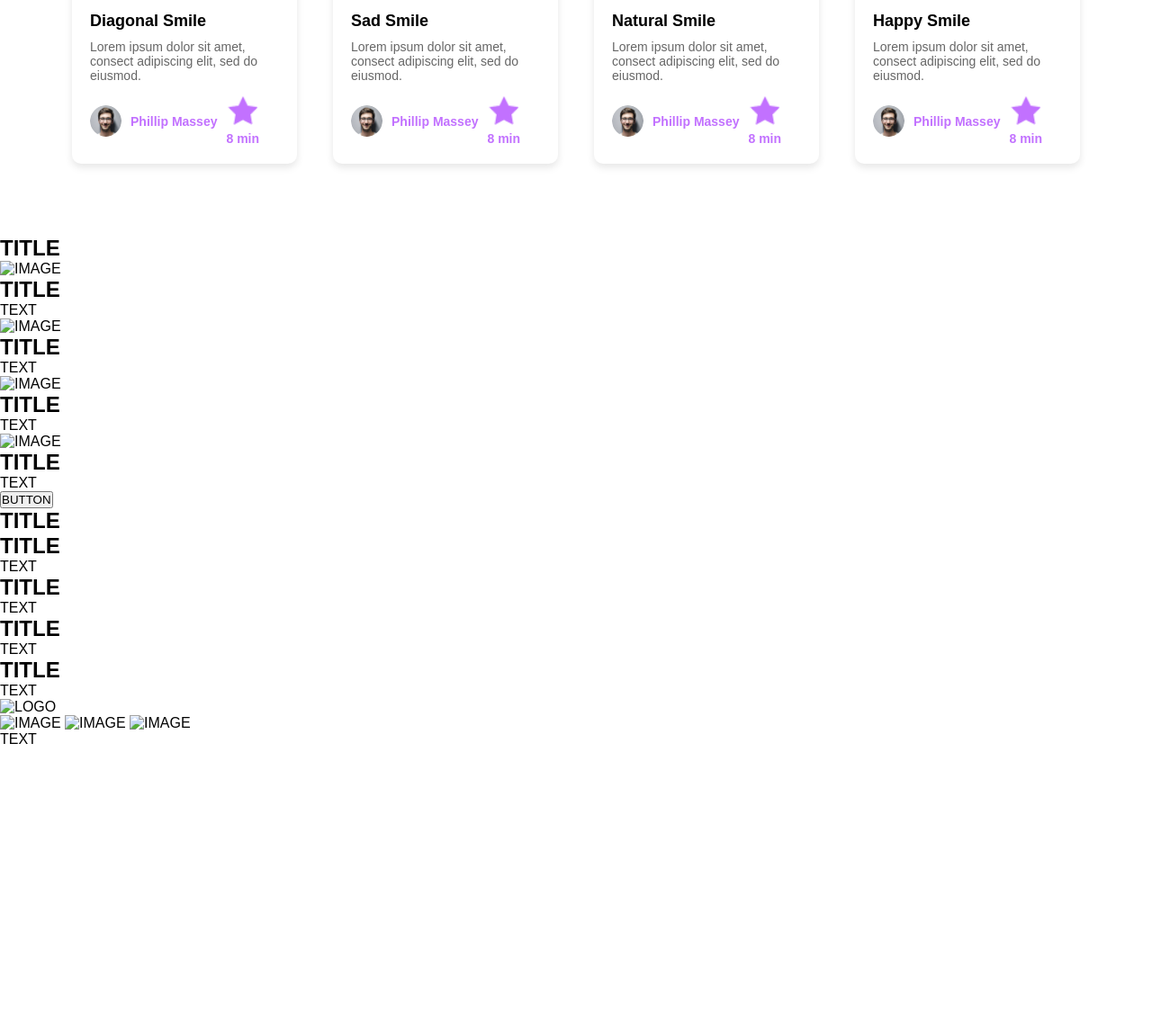
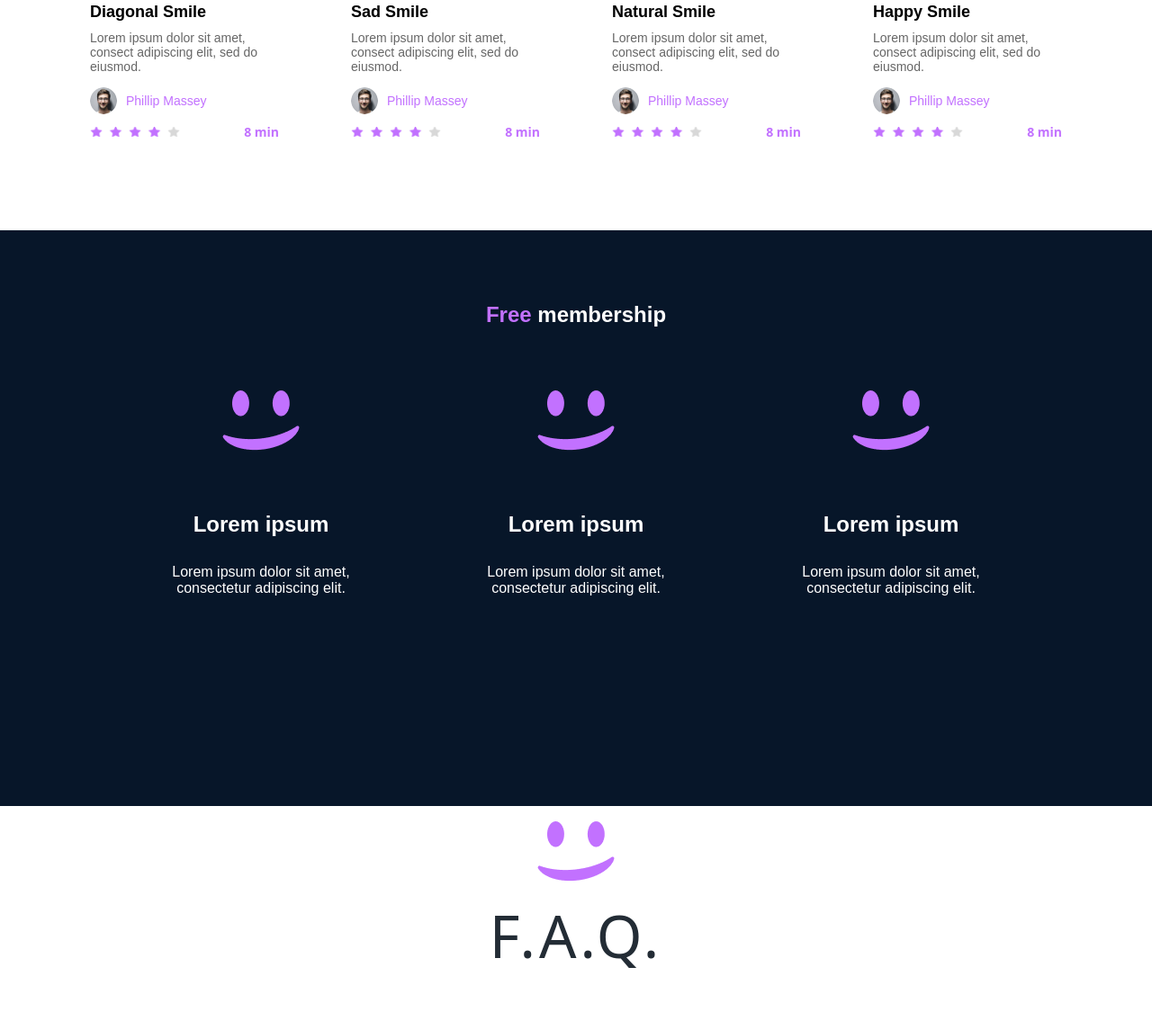
Before and after one commit to Nihad1903/holbertonschool-web-development, a plain HTML site: page css_advanced/index.html in a window 1280 px wide. Shown: the part 2154-3299 px from the top of the page at 90% size. Before the commit the page ends 2985 px from the top, so only its background shows below. Drawn offline with Linux system fonts and the light colour scheme.

Commit message:
project 3 demo v3

```diff
--- a/css_advanced/index.html
+++ b/css_advanced/index.html
@@ -1,10 +1,9 @@
 <!DOCTYPE html>
 <html lang="en">
-
   <head>
-    <meta charset="UTF-8">
-    <meta name="viewport" content="width=device-width, initial-scale=1.0">
-    <link rel="stylesheet" href="styles.css">
+    <meta charset="UTF-8" />
+    <meta name="viewport" content="width=device-width, initial-scale=1.0" />
+    <link rel="stylesheet" href="styles.css" />
     <title>Document</title>
   </head>
 
@@ -12,7 +11,7 @@
     <div class="hero-wrapper">
       <header>
         <a href="#">
-                <img src="logo.png" alt="Logo" class="logo-image">
+          <img src="logo.png" alt="Logo" class="logo-image" />
         </a>
         <nav>
           <a class="nav-link" href="#">COURSES</a>
@@ -27,25 +26,27 @@
           <button class="btn-register">REGISTER FOR FREE</button>
         </div>
         <div>
-                <h2 class="learn-pros"><span class="first-word">Learn</span> from the pros</h2>
+          <h2 class="learn-pros">
+            <span class="first-word">Learn</span> from the pros
+          </h2>
           <div class="image-row">
             <div class="person">
-                        <img class="banner-image" src="qaqash1.png" alt="IMAGE">
+              <img class="banner-image" src="qaqash1.png" alt="IMAGE" />
               <h3 class="person-name">Phillip Massey</h3>
-                        <p><i>« Smile of the year » 2018 - 201</i>9</h1>
+              <p><i>« Smile of the year » 2018 - 201</i>9</p>
             </div>
             <div class="person">
-                        <img class="banner-image" src="qiz1.png" alt="IMAGE">
+              <img class="banner-image" src="qiz1.png" alt="IMAGE" />
               <h3 class="person-name">Nannie Lawrence</h3>
               <p><i>Best « little smile »2017</i></p>
             </div>
             <div class="person">
-                        <img class="banner-image" src="qaqash2.png" alt="IMAGE">
+              <img class="banner-image" src="qaqash2.png" alt="IMAGE" />
               <h3 class="person-name">Bruce Walters</h3>
               <p><i>Best « Friend Smile » live performance 2019</i></p>
             </div>
             <div class="person">
-                        <img class="banner-image" src="qaqash3.png" alt="IMAGE">
+              <img class="banner-image" src="qaqash3.png" alt="IMAGE" />
               <h3 class="person-name">Henry Hughes</h3>
               <p><i>« 24h smiles » winner 2016 - 2019</i></p>
             </div>
@@ -57,10 +58,12 @@
     <main>
       <section class="quote-card">
         <div class="quote-person">
-                <img src="quote_qaqash.png" alt="IMAGE">
+          <img src="quote_qaqash.png" alt="IMAGE" />
           <div>
-                    <blockquote>« Those tutorials are concise and go straight to the point. I can’t think of a better
-                        place to learn smiling. And it’s so fun!</blockquote>
+            <blockquote>
+              « Those tutorials are concise and go straight to the point. I
+              can’t think of a better place to learn smiling. And it’s so fun!
+            </blockquote>
             <h2>Person Name</h2>
             <p>weather presenter</p>
           </div>
@@ -71,72 +74,84 @@
         <h1>Most <span>popular</span> tutorials</h1>
         <div class="video-grid">
           <div class="video-item">
-                    <img src="diagonal.png" alt="VIDEO">
+            <img src="diagonal.png" alt="VIDEO" />
             <div class="video-content">
               <h2>Diagonal Smile</h2>
-                        <p>Lorem ipsum dolor sit amet, consect adipiscing elit, sed do eiusmod.</p>
+              <p>
+                Lorem ipsum dolor sit amet, consect adipiscing elit, sed do
+                eiusmod.
+              </p>
               <div class="video-meta">
                 <div class="author">
-                                <img src="qaqash1.png" alt="Author">
+                  <img src="qaqash1.png" alt="Author" />
                   <h3>Phillip Massey</h3>
-                                <div class="video-rate">
-                                    <img src="stars.png" alt="stars">
-                                    <h3>8 min</h3>
                 </div>
+                <div class="rating-line">
+                  <img src="stars.png" alt="stars" />
+                  <span class="duration">8 min</span>
                 </div>
               </div>
             </div>
           </div>
 
           <div class="video-item">
-                    <img src="sad.png" alt="VIDEO">
+            <img src="sad.png" alt="VIDEO" />
             <div class="video-content">
               <h2>Sad Smile</h2>
-                        <p>Lorem ipsum dolor sit amet, consect adipiscing elit, sed do eiusmod.</p>
+              <p>
+                Lorem ipsum dolor sit amet, consect adipiscing elit, sed do
+                eiusmod.
+              </p>
               <div class="video-meta">
                 <div class="author">
-                                <img src="qaqash1.png" alt="Author">
+                  <img src="qaqash1.png" alt="Author" />
                   <h3>Phillip Massey</h3>
-                                <div class="video-rate">
-                                    <img src="stars.png" alt="stars">
-                                    <h3>8 min</h3>
                 </div>
+                <div class="rating-line">
+                  <img src="stars.png" alt="stars" />
+                  <span class="duration">8 min</span>
                 </div>
               </div>
             </div>
           </div>
 
           <div class="video-item">
-                    <img src="natural.png" alt="VIDEO">
+            <img src="natural.png" alt="VIDEO" />
             <div class="video-content">
               <h2>Natural Smile</h2>
-                        <p>Lorem ipsum dolor sit amet, consect adipiscing elit, sed do eiusmod.</p>
+              <p>
+                Lorem ipsum dolor sit amet, consect adipiscing elit, sed do
+                eiusmod.
+              </p>
               <div class="video-meta">
                 <div class="author">
-                                <img src="qaqash1.png" alt="Author">
+                  <img src="qaqash1.png" alt="Author" />
                   <h3>Phillip Massey</h3>
-                                <div class="video-rate">
-                                    <img src="stars.png" alt="stars">
-                                    <h3>8 min</h3>
                 </div>
+                <div class="rating-line">
+                  <img src="stars.png" alt="stars" />
+                  <span class="duration">8 min</span>
                 </div>
               </div>
             </div>
           </div>
 
           <div class="video-item">
-                    <img src="happy.png" alt="VIDEO">
+            <img src="happy.png" alt="VIDEO" />
             <div class="video-content">
               <h2>Happy Smile</h2>
-                        <p>Lorem ipsum dolor sit amet, consect adipiscing elit, sed do eiusmod.</p>
+              <p>
+                Lorem ipsum dolor sit amet, consect adipiscing elit, sed do
+                eiusmod.
+              </p>
               <div class="video-meta">
                 <div class="author">
-                                <img src="qaqash1.png" alt="Author">
+                  <img src="qaqash1.png" alt="Author" />
                   <h3>Phillip Massey</h3>
-                                <div class="video-rate">
-                                    <img src="stars.png" alt="stars">
-                                    <h3>8 min</h3>
                 </div>
+                <div class="rating-line">
+                  <img src="stars.png" alt="stars" />
+                  <span class="duration">8 min</span>
                 </div>
               </div>
             </div>
@@ -144,74 +159,80 @@
         </div>
       </section>
 
-        <section>
-            <h1>TITLE</h1>
-            <div>
-                <div>
-                    <img src="#" alt="IMAGE">
-                    <h2>TITLE</h2>
-                    <p>TEXT</p>
+      <section class="membership-section">
+        <h1 class="membership-title"><span>Free</span> membership</h1>
+        <div class="benefits-container">
+          <div class="benefit-card">
+            <img src="membership.png" alt="IMAGE" class="benefit-icon" />
+            <h2 class="benefit-title">Lorem ipsum</h2>
+            <p class="benefit-description">
+              Lorem ipsum dolor sit amet, consectetur adipiscing elit.
+            </p>
           </div>
-                <div>
-                    <img src="#" alt="IMAGE">
-                    <h2>TITLE</h2>
-                    <p>TEXT</p>
+          <div class="benefit-card">
+            <img src="membership.png" alt="IMAGE" class="benefit-icon" />
+            <h2 class="benefit-title">Lorem ipsum</h2>
+            <p class="benefit-description">
+              Lorem ipsum dolor sit amet, consectetur adipiscing elit.
+            </p>
           </div>
-                <div>
-                    <img src="#" alt="IMAGE">
-                    <h2>TITLE</h2>
-                    <p>TEXT</p>
+          <div class="benefit-card">
+            <img src="membership.png" alt="IMAGE" class="benefit-icon" />
+            <h2 class="benefit-title">Lorem ipsum</h2>
+            <p class="benefit-description">
+              Lorem ipsum dolor sit amet, consectetur adipiscing elit.
+            </p>
           </div>
-                <div>
-                    <img src="#" alt="IMAGE">
-                    <h2>TITLE</h2>
-                    <p>TEXT</p>
+          <div class="benefit-card">
+            <img src="membership.png" alt="IMAGE" class="benefit-icon" />
+            <h2 class="benefit-title">Lorem ipsum</h2>
+            <p class="benefit-description">
+              Lorem ipsum dolor sit amet, consectetur adipiscing elit.
+            </p>
           </div>
         </div>
-            <button>BUTTON</button>
+        <button class="btn-register">REGISTER FOR FREE</button>
       </section>
 
-
-        <section>
-            <h1>TITLE</h1>
-            <div>
-                <div>
-                    <div>
-                        <h2>TITLE</h2>
-                        <p>TEXT</p>
+      <section class="faq-section">
+  <h1 class="faq-main-title">F.A.Q.</h1>
+  <div class="faq-columns">
+    <div class="faq-column">
+      <div class="faq-item">
+        <h2 class="faq-question">How does this work?</h2>
+        <p class="faq-answer">Lorem ipsum dolor sit amet, consectetur adipiscing elit, sed do eiusmod tempor incididunt ut labore et dolore magna aliqua. Ut enim ad minim veniam, quis nostrud exercitation ullamco laboris nisi ut aliquip ex ea commodo consequat. Duis aute irure dolor in reprehenderit in voluptate velit esse cillum dolore eu fugiat nulla pariatur. Excepteur sint occaecat cupidatat non proident, sunt in culpa qui officia deserunt mollit anim id est laborum.</p>
       </div>
-                    <div>
-                        <h2>TITLE</h2>
-                        <p>TEXT</p>
+      <div class="faq-item">
+        <h2 class="faq-question">How does this work?</h2>
+        <p class="faq-answer">Lorem ipsum dolor sit amet, consectetur adipiscing elit, sed do eiusmod tempor incididunt ut labore et dolore magna aliqua. Ut enim ad minim veniam, quis nostrud exercitation ullamco laboris nisi ut aliquip ex ea commodo consequat. Duis aute irure dolor in reprehenderit in voluptate velit esse cillum dolore eu fugiat nulla pariatur. Excepteur sint occaecat cupidatat non proident, sunt in culpa qui officia deserunt mollit anim id est laborum.</p>
       </div>
     </div>
-                <div>
-                    <div>
-                        <h2>TITLE</h2>
-                        <p>TEXT</p>
+    <div class="faq-column">
+      <div class="faq-item">
+        <h2 class="faq-question">How does this work?</h2>
+        <p class="faq-answer">Lorem ipsum dolor sit amet, consectetur adipiscing elit, sed do eiusmod tempor incididunt ut labore et dolore magna aliqua. Ut enim ad minim veniam, quis nostrud exercitation ullamco laboris nisi ut aliquip ex ea commodo consequat. Duis aute irure dolor in reprehenderit in voluptate velit esse cillum dolore eu fugiat nulla pariatur. Excepteur sint occaecat cupidatat non proident, sunt in culpa qui officia deserunt mollit anim id est laborum.</p>
       </div>
-                    <div>
-                        <h2>TITLE</h2>
-                        <p>TEXT</p>
+      <div class="faq-item">
+        <h2 class="faq-question">How does this work?</h2>
+        <p class="faq-answer">Lorem ipsum dolor sit amet, consectetur adipiscing elit, sed do eiusmod tempor incididunt ut labore et dolore magna aliqua. Ut enim ad minim veniam, quis nostrud exercitation ullamco laboris nisi ut aliquip ex ea commodo consequat. Duis aute irure dolor in reprehenderit in voluptate velit esse cillum dolore eu fugiat nulla pariatur. Excepteur sint occaecat cupidatat non proident, sunt in culpa qui officia deserunt mollit anim id est laborum.</p>
       </div>
     </div>
   </div>
 </section>
 
-        <footer>
-            <div>
-                <div>
-                    <img src="#" alt="LOGO">
-                    <div>
-                        <img src="#" alt="IMAGE">
-                        <img src="#" alt="IMAGE">
-                        <img src="#" alt="IMAGE">
+      <footer class="footer-section">
+  <div class="footer-content">
+    <div class="footer-logo-social">
+      <img src="logo.png" alt="LOGO" class="footer-logo" />
+      <div class="social-icons">
+        <img src="facebook.png" alt="Facebook" class="social-icon" />
+        <img src="twitter.png" alt="Twitter" class="social-icon" />
+        <img src="instagram.png" alt="Instagram" class="social-icon" />
       </div>
     </div>
-                <p>TEXT</p>
+    <p class="footer-copyright">©smileschool 2020</p>
   </div>
 </footer>
     </main>
   </body>
-
 </html>
--- a/css_advanced/styles.css
+++ b/css_advanced/styles.css
@@ -181,12 +181,16 @@ header {
 }
 
 .videos-card h1 {
+    font-weight: 100;
+    font-family: system-ui, -apple-system, BlinkMacSystemFont, 'Segoe UI', Roboto, Oxygen, Ubuntu, Cantarell, 'Open Sans', 'Helvetica Neue', sans-serif;
     font-size: 48px;
-    margin-bottom: 80px;
+    margin-bottom: 90px;
 }
 
 .videos-card span {
     color: #C271FF;
+    font-family: system-ui, -apple-system, BlinkMacSystemFont, 'Segoe UI', Roboto, Oxygen, Ubuntu, Cantarell, 'Open Sans', 'Helvetica Neue', sans-serif;
+    font-weight: 700;
 }
 
 .video-grid {
@@ -199,14 +203,13 @@ header {
 
 .video-item {
     background: white;
-    border-radius: 10px;
-    box-shadow: 0 4px 8px rgba(0, 0, 0, 0.1);
     overflow: hidden;
+    border-radius: 5px;
 }
 
 .video-item img {
     width: 100%;
-    height: 200px;
+    height: 170px;
     object-fit: cover;
 }
 
@@ -226,11 +229,11 @@ header {
     font-size: 14px;
     margin-bottom: 15px;
 }
-
 .video-meta {
     display: flex;
-    align-items: center;
-    justify-content: space-between;
+    flex-direction: column;
+    gap: 10px;
+    margin-top: 15px;
 }
 
 .author {
@@ -240,28 +243,230 @@ header {
 }
 
 .author img {
-    width: 35px;
-    height: 35px;
+    width: 30px;
+    height: 30px;
     border-radius: 50%;
 }
 
 .author h3 {
+    font-size: 14px;
+    font-weight: 900;
     color: #C271FF;
-    font-size: 14px;
+    font-weight: 500;
 }
 
-.rating {
+.rating-line {
     display: flex;
+    justify-content: space-between;
     align-items: center;
-    gap: 10px;
 }
 
-.rating img {
-    width: 80px;
-    height: 15px;
+.rating-line img {
+    width: 100px;
+    height: auto;
+    height: 11px;
 }
 
-.duration {
+.rating-line .duration {
+    font-size: 14px;
     color: #C271FF;
-    font-size: 14px;
 }
+
+.membership-section {
+    background-color: #071629;
+  text-align: center;
+  padding: 40px;
+  height: 640px;
+}
+
+
+.benefits-container {
+  display: flex;
+  flex-wrap: wrap;
+  justify-content: center;
+  gap: 150px;
+  margin-top: 30px;
+}
+
+.benefit-title{
+    color: white;
+    margin-top: 30px;
+}
+
+.benefit-description{
+    color: white;
+    font-weight: 200;
+}
+
+.membership-title{
+    color: white;
+    margin-top: 40px;
+    margin-bottom: 70px;
+}
+
+.membership-title span{
+    color: #C271FF;
+}
+
+.benefit-icon{
+    margin-bottom: 30px;
+}
+
+.benefit-title{
+    margin-bottom: 30px;
+}
+
+.benefit-card {
+  width: 200px;
+  height: auto;
+  text-align: center;
+  margin-bottom: 100px;
+}
+
+.faq-section {
+  max-width: 1200px;
+  margin: 40px auto 0 auto;
+  padding: 0 40px;
+}
+
+.faq-main-title {
+  text-align: center;
+  font-family: system-ui, -apple-system, BlinkMacSystemFont, 'Segoe UI', Roboto, Oxygen, Ubuntu, Cantarell, 'Open Sans', 'Helvetica Neue', sans-serif;
+  font-size: 65px;
+  font-weight: 180;
+  letter-spacing: 4px;
+  margin-bottom: 56px;
+  margin-top: 100px;
+  color: #232c35;
+  margin-bottom: 100px;
+}
+
+.faq-columns {
+  display: flex;
+  flex-direction: row;
+  gap: 80px;
+  justify-content: center;
+}
+
+.faq-column {
+  flex: 1 1 0%;
+  display: flex;
+  flex-direction: column;
+  gap: 60px;
+}
+
+.faq-item {
+  max-width: 500px;
+}
+
+.faq-question {
+  font-size: 20px;
+  font-family: 'Open Sans', Arial, sans-serif;
+  font-weight: 700;
+  margin: 0 0 18px 0;
+  color: #232c35;
+  margin-bottom: 40px;
+}
+
+.faq-answer {
+  font-size: 16px;
+  font-family: 'Open Sans', Arial, sans-serif;
+  font-weight: 400;
+  color: #575d63;
+  line-height: 1.7;
+  margin: 0;
+}
+
+@media (max-width: 1100px) {
+  .faq-section {
+    padding: 0 16px;
+  }
+  .faq-columns {
+    gap: 32px;
+  }
+  .faq-item {
+    max-width: 100%;
+  }
+}
+
+@media (max-width: 800px) {
+  .faq-columns {
+    flex-direction: column;
+    gap: 56px;
+  }
+  .faq-column {
+    width: 100%;
+    max-width: none;
+  }
+}
+.footer-section {
+  background: #071629;
+  border-bottom: 2px solid #fff;
+  height: 300px;
+  padding: 0;
+}
+
+.footer-content {
+  max-width: 100vw;
+  margin: 0 auto;
+  padding: 0;
+  position: relative;
+  margin-top: 150px;
+}
+
+.footer-logo-social {
+  display: flex;
+  flex-direction: row;
+  justify-content: space-between;
+  align-items: center;
+  min-height: 180px;
+  width: 100%;
+  padding: 0 120px;
+  box-sizing: border-box;
+  margin-top: 100px;
+}
+
+.footer-logo {
+  height: 48px;
+  margin-right: 14px;
+  vertical-align: middle;
+}
+
+.footer-logo-social {
+  font-family: 'Montserrat', Arial, sans-serif;
+  font-weight: 700;
+  font-size: 20px;
+  color: #fff;
+}
+
+.social-icons {
+  display: flex;
+  gap: 30px;
+}
+
+.social-icon {
+  width: 40px;
+  height: 40px;
+  border-radius: 50%;
+  padding: 7px;
+  object-fit: contain;
+  box-sizing: border-box;
+  display: inline-block;
+}
+
+.footer-copyright {
+  width: 100%;
+  position: absolute;
+  left: 0;
+  right: 0;
+  bottom: 20px;
+  text-align: center;
+  color: #b6bac4;
+  font-family: 'Open Sans', Arial, sans-serif;
+  font-size: 14px;
+  font-weight: 400;
+  opacity: 0.5;
+  margin: 0;
+  letter-spacing: 0.2px;
+  pointer-events: none;
+}
```
Also changed, not shown: css_advanced/facebook.png (added), css_advanced/instagram.png (added), css_advanced/membership.png (added), css_advanced/twitter.png (added). Lines whose indentation alone changed are shown as unchanged.
